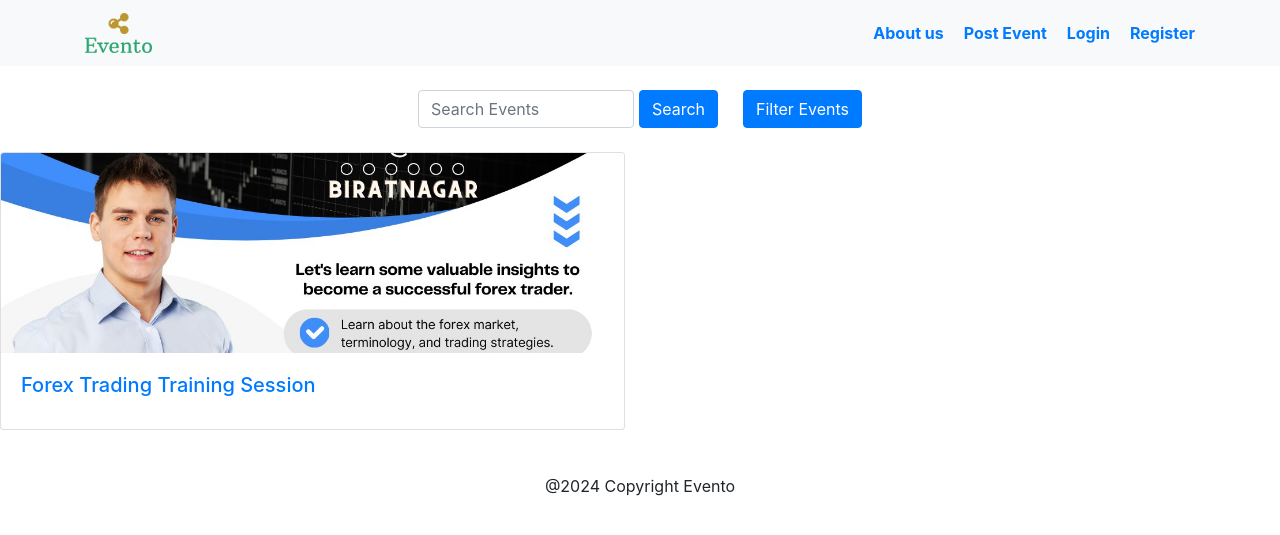
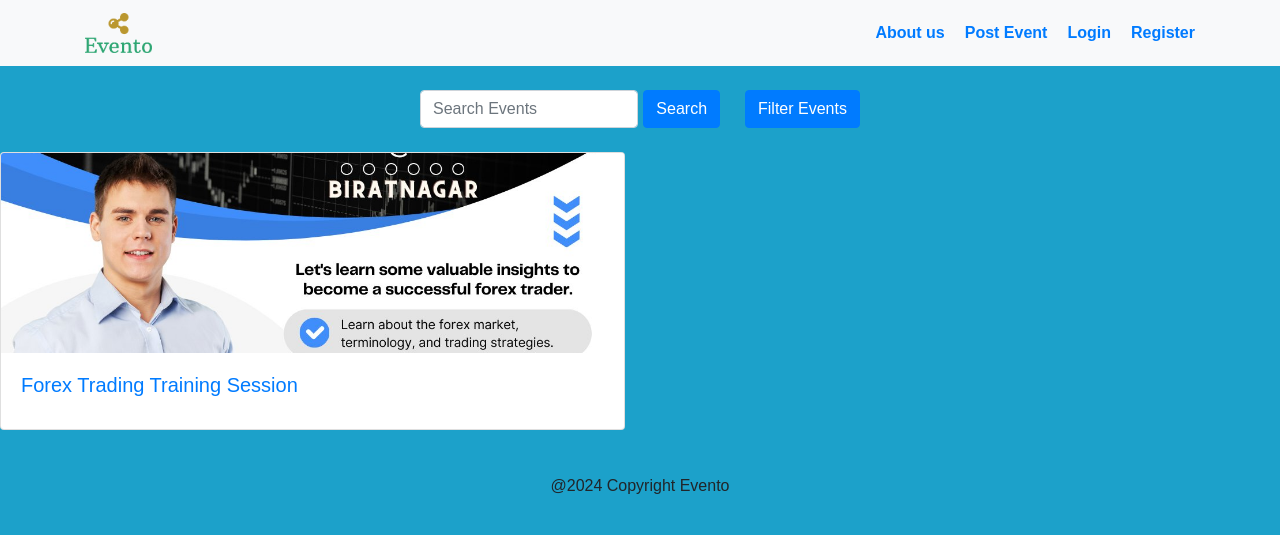
Before and after one commit to BibekRai44/Evento, a Flask app: page / in a window 1280 px wide. Shown: the top 535 px of the page. Run offline with Flask 3, Linux system fonts and the light colour scheme; some libraries are stand-ins or nearby versions.

Commit message:
added bg color

```diff
--- a/templates/dashboard.html
+++ b/templates/dashboard.html
@@ -32,6 +32,12 @@
             width: 100%;
             height: 200px;
             object-fit: cover;
+        }
+        body {
+            background-color: rgb(28, 161, 202);
+            font-family: Arial, sans-serif;
+            margin: 0;
+            padding: 0;
         }
 
 
--- a/templates/filter.html
+++ b/templates/filter.html
@@ -25,6 +25,12 @@
         .btn-primary:hover {
             background-color: #0056b3;
             border-color: #0056b3;
+        }
+        body {
+            background-color: rgb(28, 161, 202);
+            font-family: Arial, sans-serif;
+            margin: 0;
+            padding: 0;
         }
     </style>
 </head>
--- a/templates/filter_results.html
+++ b/templates/filter_results.html
@@ -23,6 +23,12 @@
             padding: 10px;
             border: 1px solid #ccc;
             border-radius: 5px;
+        }
+        body {
+            background-color: rgb(28, 161, 202);
+            font-family: Arial, sans-serif;
+            margin: 0;
+            padding: 0;
         }
     </style>
 </head>
--- a/templates/home.html
+++ b/templates/home.html
@@ -19,7 +19,7 @@
         box-sizing: border-box;
     }
     header {
-        background-color: #f8f9fa;
+        background-color: darkmagenta;
         padding: 10px 20px;
         display: flex;
         justify-content: space-between;
@@ -62,6 +62,12 @@
         object-fit: cover;
         height: 200px;
         width: 100%;
+    }
+    body {
+            background-color: rgb(28, 161, 202);
+            font-family: Arial, sans-serif;
+            margin: 0;
+            padding: 0;
     }
 
     </style>
--- a/templates/login.html
+++ b/templates/login.html
@@ -55,6 +55,7 @@
 </head>
 
 <body class="center-content">
+    </style>
     {% with messages = get_flashed_messages(with_categories=true) %}
         {% if messages %}
             {% for category, message in messages %}
```
Also changed, not shown: templates/event_details.html (+9 -0 lines).
